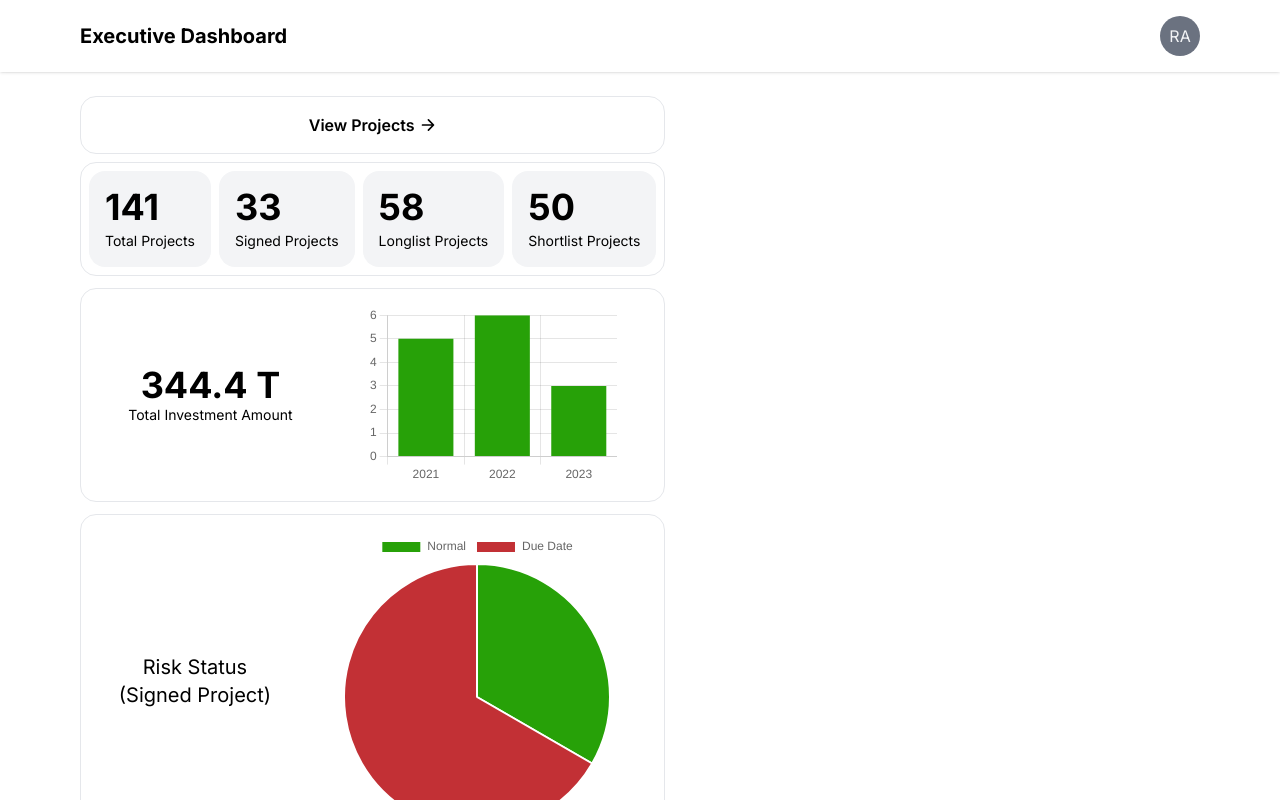
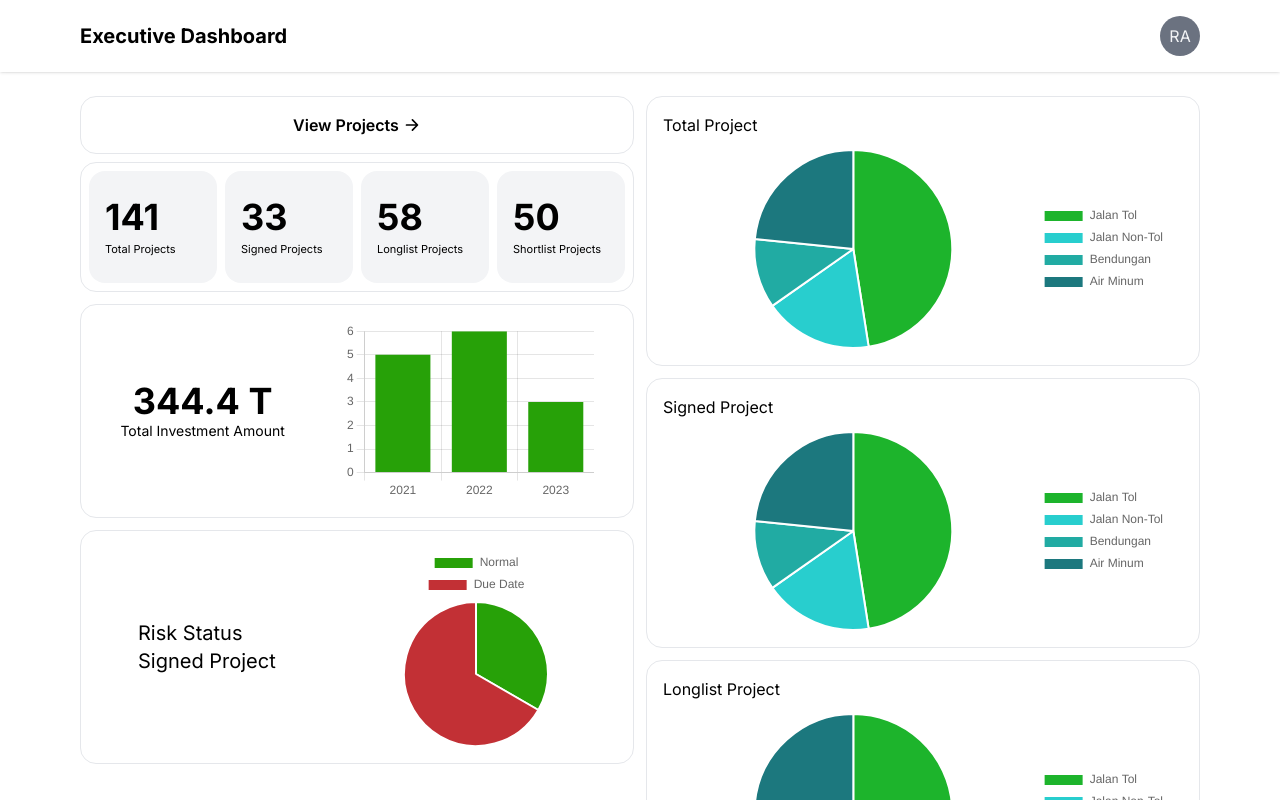
Before and after one commit to Rafyakbar02/project-database, a Next.js app: page / in a window 1280 px wide. Shown: the top 800 px of the page. Built offline with nearby package versions, Linux system fonts and the light colour scheme.

Commit message:
finished charting

```diff
--- a/app/global-components/InfoCard.jsx
+++ b/app/global-components/InfoCard.jsx
@@ -7,12 +7,12 @@ const InfoCard = ({ label, value, className }) => {
     <div
       className={
         "bg-gray-100 hover:bg-gray-200 rounded-2xl flex flex-col " +
-                "items-center justify-center gap-1 p-4 h-24 " +
+        "items-center justify-center gap-1 p-4 h-28 " +
         className
       }
     >
       <h2 className="text-4xl font-bold">{value}</h2>
-            <h3 className="text-xs sm:text-sm text-center">{label}</h3>
+      <h3 className="text-[11px] text-left">{label}</h3>
     </div>
   );
 };
--- a/app/page.jsx
+++ b/app/page.jsx
@@ -1,7 +1,8 @@
 import InfoCard from "./global-components/InfoCard";
 import Link from "next/link";
 import BarChart from "./projects/components/BarChart";
-import PieChart from "./projects/components/PieChart";
+import BigPieChart from "./projects/components/BigPieChart";
+import SmallPieChart from "./projects/components/SmallPieChart";
 
 export default function Home() {
   const cards = [
@@ -23,8 +24,29 @@ export default function Home() {
     },
   ];
 
+  var riskData = {
+    datasets: [
+      {
+        data: [10, 20],
+        backgroundColor: ["#27A108", "#c23035"],
+      },
+    ],
+    labels: ["Normal", "Due Date"],
+  };
+
+  var projectData = {
+    datasets: [
+      {
+        data: [67, 25, 16, 33],
+        backgroundColor: ["#1DB42C", "#28CECE", "#21ABA3", "#1C787E"],
+      },
+    ],
+    labels: ["Jalan Tol", "Jalan Non-Tol", "Bendungan", "Air Minum"],
+  };
+
   return (
-    <section className="m-4 md:mx-20 sm:w-fit">
+    <section className="flex flex-col gap-3 justify-center lg:grid lg:grid-cols-2 m-4 md:mx-20 ">
+      <div className="">
         <Link href={"/projects"}>
           <div className="bg-white border font-semibold border-gray-200 rounded-2xl mb-2 py-4 px-4 text-center flex justify-center items-center gap-1 hover:bg-neutral-100 transition-colors">
             View Projects
@@ -44,17 +66,49 @@ export default function Home() {
             </svg>
           </div>
         </Link>
-      <div className="grid grid-cols-2 sm:flex sm:flex-row gap-2 border border-gray-200 p-2 rounded-2xl mb-3">
+        <div className="grid grid-cols-2 sm:grid-cols-4 gap-2 border border-gray-200 p-2 rounded-2xl mb-3">
           {cards.map((card) => (
             <InfoCard
               value={card.value}
               label={card.label}
-            className={"min-w-fit md:items-start"}
+              className={" md:items-start"}
             />
           ))}
         </div>
         <BarChart />
-      <PieChart />
+        <BigPieChart
+          title={"Risk Status Signed Project"}
+          data={riskData}
+          height={200}
+          width={200}
+        />
+      </div>
+      <div className="flex flex-col gap-3">
+        <SmallPieChart
+          title={"Total Project"}
+          data={projectData}
+          height={200}
+          width={200}
+        />
+        <SmallPieChart
+          title={"Signed Project"}
+          data={projectData}
+          height={200}
+          width={200}
+        />
+        <SmallPieChart
+          title={"Longlist Project"}
+          data={projectData}
+          height={200}
+          width={200}
+        />
+        <SmallPieChart
+          title={"Shortlist Project"}
+          data={projectData}
+          height={200}
+          width={200}
+        />
+      </div>
     </section>
   );
 }
--- /dev/null
+++ b/app/projects/components/BigPieChart.jsx
@@ -0,0 +1,36 @@
+"use client";
+
+import {
+  Chart as ChartJS,
+  Tooltip,
+  Legend,
+  CategoryScale,
+  LinearScale,
+  BarElement,
+  ArcElement,
+} from "chart.js";
+import { Pie } from "react-chartjs-2";
+
+ChartJS.register(
+  Tooltip,
+  Legend,
+  CategoryScale,
+  LinearScale,
+  BarElement,
+  ArcElement
+);
+
+const options = {
+  maintainAspectRatio: false,
+};
+
+export default function BigPieChart({ title, data, height, width }) {
+  return (
+    <div className="flex flex-wrap border border-gray-200 p-4 rounded-2xl justify-around gap-3">
+      <h3 className="text-xl my-auto text-left w-36">{title}</h3>
+      <div>
+        <Pie height={height} width={width} data={data} options={options} />
+      </div>
+    </div>
+  );
+}
--- a/app/projects/components/PieChart.jsx
+++ /dev/null
@@ -1,49 +0,0 @@
-"use client";
-
-import {
-  Chart as ChartJS,
-  Tooltip,
-  Legend,
-  CategoryScale,
-  LinearScale,
-  BarElement,
-  ArcElement,
-} from "chart.js";
-import { Pie } from "react-chartjs-2";
-
-ChartJS.register(
-  Tooltip,
-  Legend,
-  CategoryScale,
-  LinearScale,
-  BarElement,
-  ArcElement
-);
-
-export default function PieChart() {
-  var data = {
-    datasets: [
-      {
-        data: [10, 20],
-        backgroundColor: ["#27A108", "#c23035"],
-      },
-    ],
-    labels: ["Normal", "Due Date"],
-  };
-
-  var options = {
-    maintainAspectRatio: false,
-  };
-
-  return (
-    <div className="flex flex-wrap border border-gray-200 p-4 rounded-2xl justify-around gap-3">
-      <h3 className="text-xl my-auto text-center">
-        Risk Status
-        <br /> (Signed Project)
-      </h3>
-      <div>
-        <Pie height={300} width={300} data={data} options={options} />
-      </div>
-    </div>
-  );
-}
--- /dev/null
+++ b/app/projects/components/SmallPieChart.jsx
@@ -0,0 +1,54 @@
+"use client";
+
+import {
+  Chart as ChartJS,
+  Tooltip,
+  Legend,
+  CategoryScale,
+  LinearScale,
+  BarElement,
+  ArcElement,
+} from "chart.js";
+import { Pie } from "react-chartjs-2";
+
+ChartJS.register(
+  Tooltip,
+  Legend,
+  CategoryScale,
+  LinearScale,
+  BarElement,
+  ArcElement
+);
+
+const options = {
+  maintainAspectRatio: false,
+  plugins: {
+    legend: {
+      display: true,
+      align: "center",
+      position: "right",
+      labels: {
+        padding: 10,
+      },
+    },
+  },
+  layout: {
+    padding: {
+      left: 10,
+      right: 10,
+      top: 0,
+      bottom: 0,
+    },
+  },
+};
+
+export default function SmallPieChart({ title, data, height, width }) {
+  return (
+    <div className="border border-gray-200 p-4 rounded-2xl justify-around">
+      <h3 className="mb-3">{title}</h3>
+      <div>
+        <Pie height={height} width={width} data={data} options={options} />
+      </div>
+    </div>
+  );
+}
```
Lines whose indentation alone changed are shown as unchanged.
